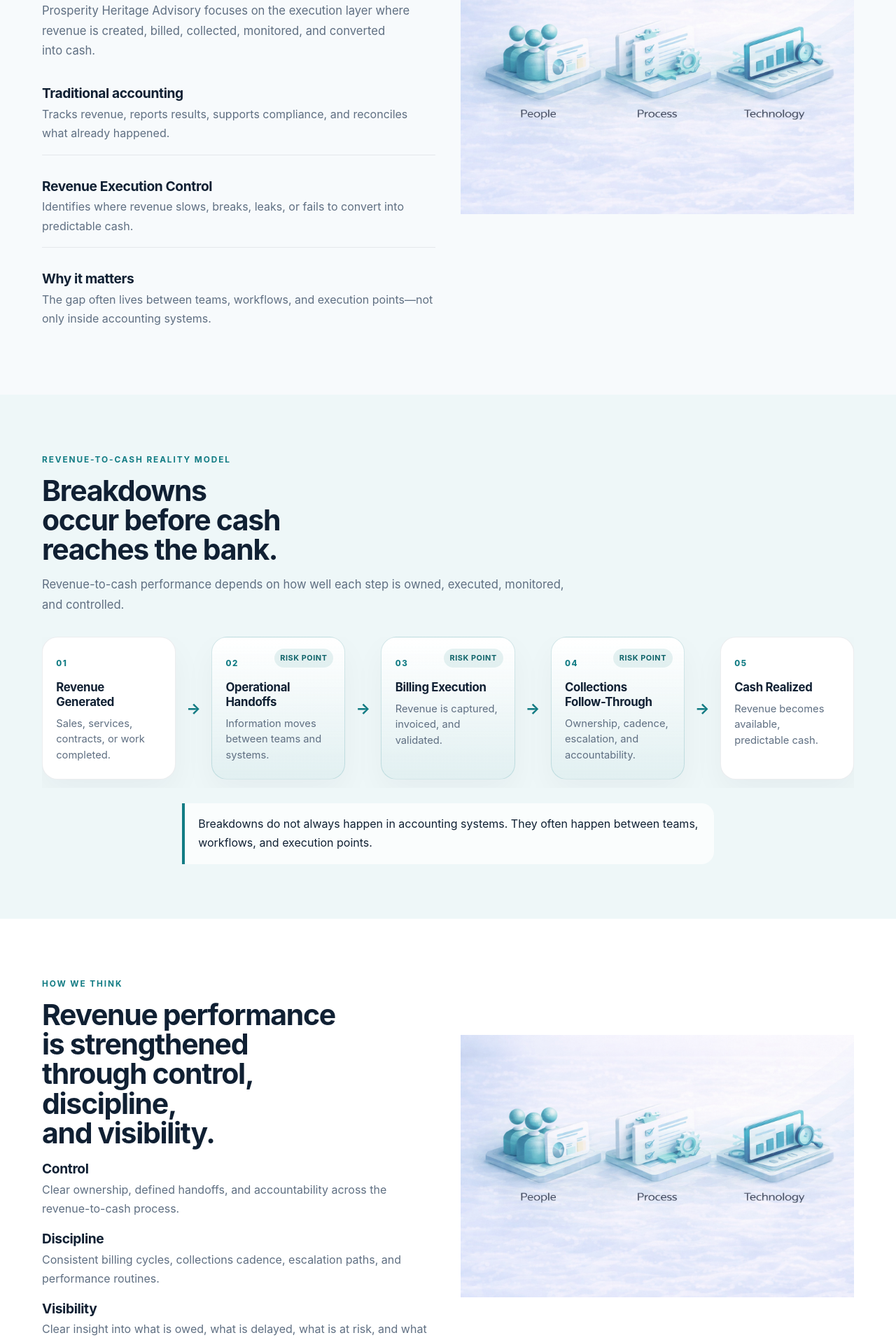
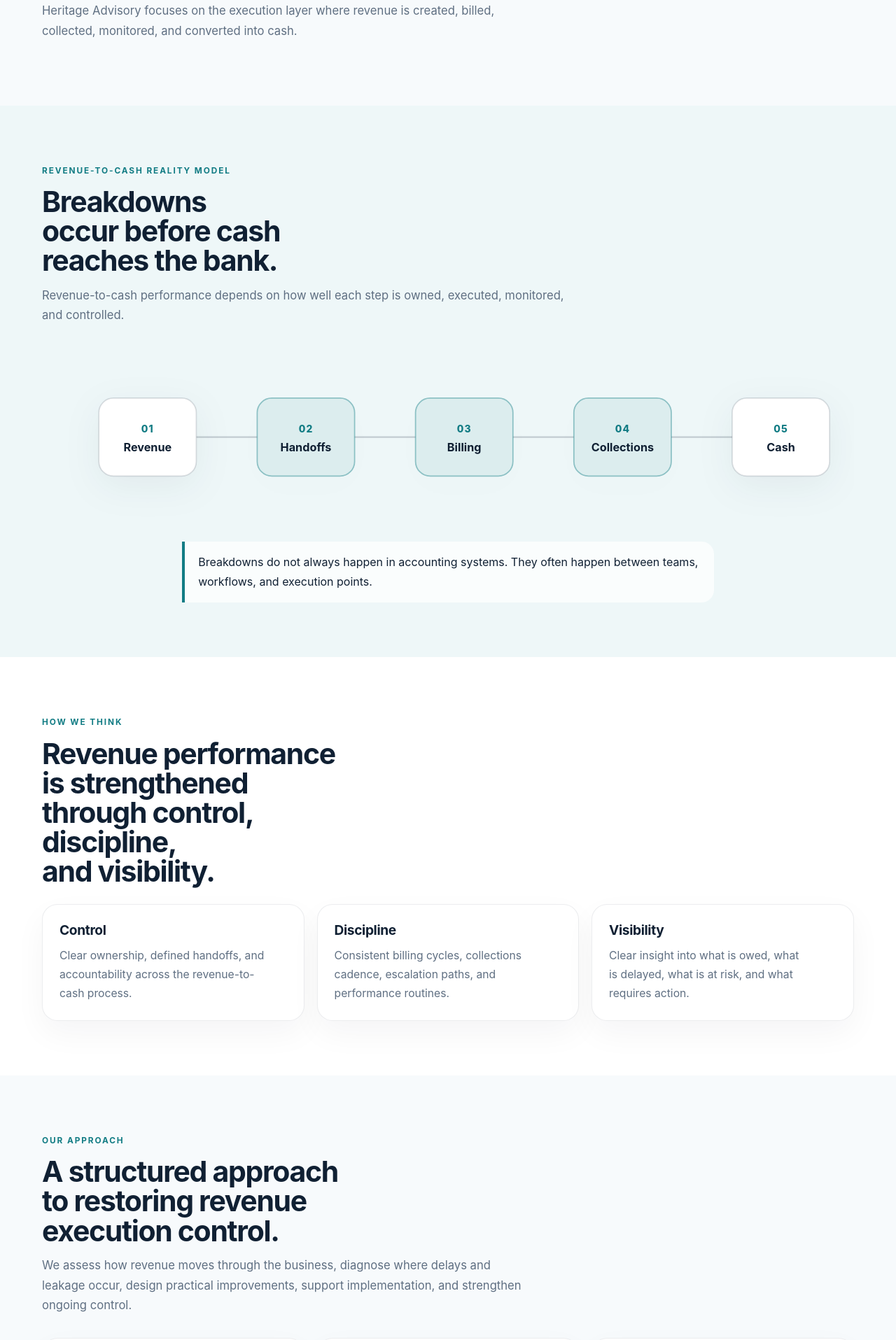
Before and after one commit to pjechete/prosperity-heritage-Advisory-Services, a Next.js app: page / in a window 1280 px wide. Shown: the part 2340-4255 px from the top of the page at 70% size. Built offline with nearby package versions, Linux system fonts and the light colour scheme.

Commit message:
Update page.tsx

```diff
--- a/src/app/page.tsx
+++ b/src/app/page.tsx
@@ -1,6 +1,7 @@
 import type { Metadata } from 'next'
 import Link from 'next/link'
 import Image from 'next/image'
+import RevenueCashDiagram from './components/RevenueCashDiagram'
 
 export const metadata: Metadata = {
   title:
@@ -156,7 +157,7 @@ export default function HomePage() {
 
       {/* CATEGORY REFRAME */}
       <section className="section section-light">
-        <div className="container framework-section">
+        <div className="container services-two-col">
           <div>
             <p className="section-label">Category reframe</p>
 
@@ -171,41 +172,16 @@ export default function HomePage() {
               revenue is created, billed, collected, monitored, and converted
               into cash.
             </p>
-
-            <div className="framework-list">
-              <div>
-                <h3>Traditional accounting</h3>
-                <p>
-                  Tracks revenue, reports results, supports compliance, and
-                  reconciles what already happened.
-                </p>
           </div>
 
-              <div>
-                <h3>Revenue Execution Control</h3>
-                <p>
-                  Identifies where revenue slows, breaks, leaks, or fails to
-                  convert into predictable cash.
-                </p>
-              </div>
-
-              <div>
-                <h3>Why it matters</h3>
+          <div className="card card-highlight">
+            <h3>Where PHS steps in</h3>
             <p>
               The gap often lives between teams, workflows, and execution
-                  points—not only inside accounting systems.
+              points—not only inside accounting systems. We focus on where
+              revenue slows, breaks, leaks, or fails to convert into predictable
+              cash.
             </p>
-              </div>
-            </div>
-          </div>
-
-          <div className="framework-visual">
-            <Image
-              src="/images/framework-visual.png"
-              alt="Revenue execution control framework visual"
-              width={900}
-              height={520}
-            />
           </div>
         </div>
       </section>
@@ -224,45 +200,7 @@ export default function HomePage() {
             executed, monitored, and controlled.
           </p>
 
-          <div className="cash-flow-diagram">
-            <div className="flow-step">
-              <span>01</span>
-              <h3>Revenue Generated</h3>
-              <p>Sales, services, contracts, or work completed.</p>
-            </div>
-
-            <div className="flow-arrow">→</div>
-
-            <div className="flow-step warning">
-              <span>02</span>
-              <h3>Operational Handoffs</h3>
-              <p>Information moves between teams and systems.</p>
-            </div>
-
-            <div className="flow-arrow">→</div>
-
-            <div className="flow-step warning">
-              <span>03</span>
-              <h3>Billing Execution</h3>
-              <p>Revenue is captured, invoiced, and validated.</p>
-            </div>
-
-            <div className="flow-arrow">→</div>
-
-            <div className="flow-step warning">
-              <span>04</span>
-              <h3>Collections Follow-Through</h3>
-              <p>Ownership, cadence, escalation, and accountability.</p>
-            </div>
-
-            <div className="flow-arrow">→</div>
-
-            <div className="flow-step">
-              <span>05</span>
-              <h3>Cash Realized</h3>
-              <p>Revenue becomes available, predictable cash.</p>
-            </div>
-          </div>
+          <RevenueCashDiagram />
 
           <p className="diagram-note">
             Breakdowns do not always happen in accounting systems. They often
@@ -273,8 +211,7 @@ export default function HomePage() {
 
       {/* FRAMEWORK */}
       <section className="section">
-        <div className="container framework-section">
-          <div>
+        <div className="container">
           <p className="section-label">How we think</p>
 
           <h2 className="section-title">
@@ -282,16 +219,16 @@ export default function HomePage() {
             and visibility.
           </h2>
 
-            <div className="framework-list">
-              <div>
+          <div className="card-grid three-up">
+            <div className="card">
               <h3>Control</h3>
               <p>
-                  Clear ownership, defined handoffs, and accountability across
-                  the revenue-to-cash process.
+                Clear ownership, defined handoffs, and accountability across the
+                revenue-to-cash process.
               </p>
             </div>
 
-              <div>
+            <div className="card">
               <h3>Discipline</h3>
               <p>
                 Consistent billing cycles, collections cadence, escalation
@@ -299,23 +236,13 @@ export default function HomePage() {
               </p>
             </div>
 
-              <div>
+            <div className="card">
               <h3>Visibility</h3>
               <p>
                 Clear insight into what is owed, what is delayed, what is at
                 risk, and what requires action.
               </p>
             </div>
-            </div>
-          </div>
-
-          <div className="framework-visual">
-            <Image
-              src="/images/framework-visual.png"
-              alt="Revenue control discipline and visibility framework visual"
-              width={900}
-              height={520}
-            />
           </div>
         </div>
       </section>
```
Lines whose indentation alone changed are shown as unchanged.
